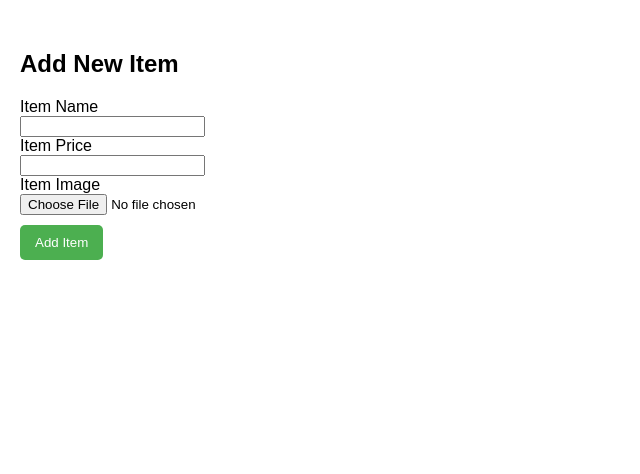
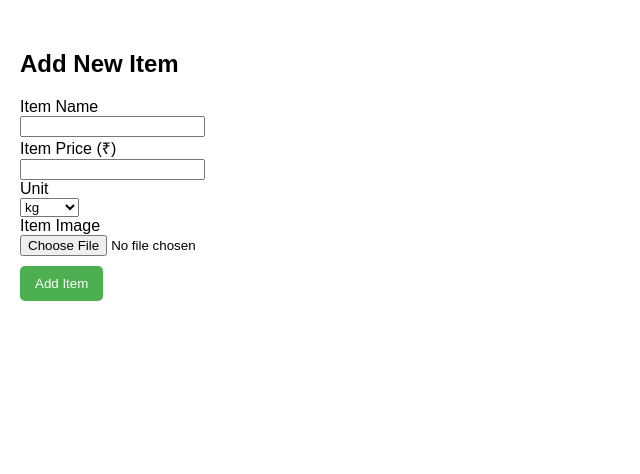
Before and after one commit to phaneendra218/Farm, a Flask app: page /add_item in a window 1280 px wide. Shown: the part 108-582 px from the top of the page, without its empty margins (0-640 px from the left). Run offline with Flask 3, Linux system fonts and the light colour scheme; the visitor is signed in with stand-in values (Sample User, id 1).

Commit message:
unit type added

```diff
--- a/app.py
+++ b/app.py
@@ -36,6 +36,7 @@ class Item(db.Model):
     name = db.Column(db.String(120), unique=True, nullable=False)
     price = db.Column(db.Float, nullable=False)
     image_path = db.Column(db.String(255), nullable=True)
+    unit = db.Column(db.String(50), nullable=False, default="Kg")  # New column
     is_hidden = db.Column(db.Boolean, default=False)  # New column to track visibility
 
 class Order(db.Model):
@@ -141,6 +142,7 @@ def add_item():
         # Get item details from the form
         name = request.form['name']
         price = request.form['price']
+        unit = request.form['unit']
 
         # Handle the image file
         if 'image' not in request.files:
--- a/templates/add_item.html
+++ b/templates/add_item.html
@@ -6,10 +6,18 @@
     <label>Item Name</label><br>
     <input type="text" name="name" required><br>
 
-    <label>Item Price</label><br>
+    <label>Item Price (₹)</label><br>
     <input type="number" name="price" step="0.01" required><br>
 
-    <!-- Add image upload field -->
+    <!-- Add unit selection -->
+    <label>Unit</label><br>
+    <select name="unit" required>
+        <option value="kg">kg</option>
+        <option value="piece">piece</option>
+        <option value="litre">litre</option>
+        <option value="dozen">dozen</option>
+    </select><br>
+
     <label>Item Image</label><br>
     <input type="file" name="image" accept="image/*" required><br>
 
--- a/templates/items.html
+++ b/templates/items.html
@@ -9,7 +9,7 @@
         {% for item in items %}
             <div class="item-card" style="position:relative;">
                 <h4>{{ item.name }}</h4>
-                <p>Price: ₹{{ item.price }}</p>
+                <p>Price: ₹{{ item.price }} /{{ item.unit }}</p>
 
                 <!-- Display image if it exists -->
                 {% if item.image_path %}
```
